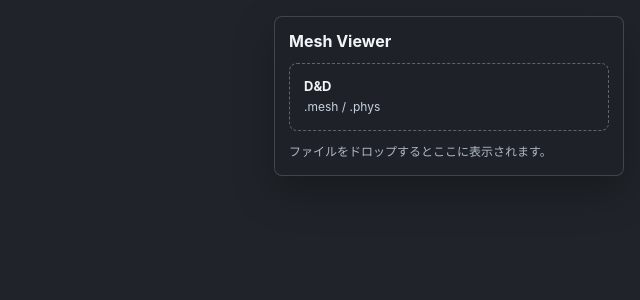
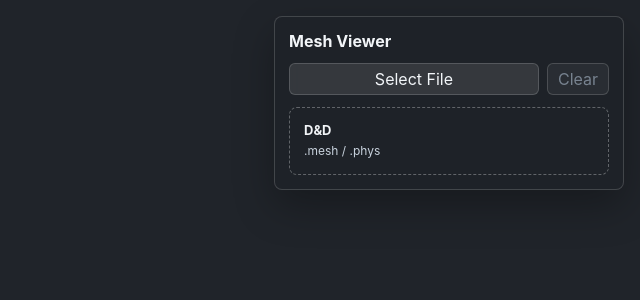
Before and after one commit to Teinishi/sw-file-lib, a Vue app in the folder packages/dev-viewer/: page / in a window 1280 px wide. Shown: the top 300 px of the page, without its empty margins (640-1280 px from the left). Built offline with nearby package versions, Linux system fonts and the light colour scheme.

Commit message:
選択、クリア、個別削除ボタンを追加

```diff
--- a/packages/dev-viewer/src/App.vue
+++ b/packages/dev-viewer/src/App.vue
@@ -16,6 +16,7 @@ type LoadedObject = {
 const loadedObjects = reactive<LoadedObject[]>([]);
 const isDragging = ref(false);
 const errorMessage = ref("");
+const fileInput = ref<HTMLInputElement>();
 const physMaterial = new THREE.MeshLambertMaterial({ color: 0x808080 });
 
 let nextObjectId = 1;
@@ -28,7 +29,7 @@ async function addFiles(fileList: FileList | File[]) {
   const files = [...fileList].filter((file) => /\.(mesh|phys)$/i.test(file.name));
 
   if (files.length === 0) {
-    errorMessage.value = ".mesh または .phys ファイルをドロップしてください。";
+    errorMessage.value = "Please drop .mesh or .phys files.";
     return;
   }
 
@@ -49,7 +50,7 @@ async function addFiles(fileList: FileList | File[]) {
         visible: true,
       });
     } catch (error) {
-      errorMessage.value = `${file.name} の読み込みに失敗しました: ${
+      errorMessage.value = `Failed to load ${file.name}: ${
         error instanceof Error ? error.message : String(error)
       }`;
     }
@@ -59,6 +60,31 @@ async function addFiles(fileList: FileList | File[]) {
 function setVisible(item: LoadedObject, visible: boolean) {
   item.visible = visible;
   item.object.visible = visible;
+}
+
+function openFileDialog() {
+  fileInput.value?.click();
+}
+
+function onFileSelect(event: Event) {
+  const input = event.target as HTMLInputElement;
+
+  if (input.files) {
+    void addFiles(input.files);
+  }
+
+  input.value = "";
+}
+
+function removeObject(item: LoadedObject) {
+  const index = loadedObjects.findIndex((loadedObject) => loadedObject.id === item.id);
+  if (index >= 0) {
+    loadedObjects.splice(index, 1);
+  }
+}
+
+function clearObjects() {
+  loadedObjects.splice(0);
 }
 
 function onDragEnter(event: DragEvent) {
@@ -101,6 +127,22 @@ function onDrop(event: DragEvent) {
     <aside class="object-panel">
       <h1>Mesh Viewer</h1>
 
+      <input
+        ref="fileInput"
+        class="file-input"
+        type="file"
+        accept=".mesh,.phys"
+        multiple
+        @change="onFileSelect"
+      />
+
+      <div class="actions">
+        <button type="button" @click="openFileDialog">Select File</button>
+        <button type="button" :disabled="loadedObjects.length === 0" @click="clearObjects">
+          Clear
+        </button>
+      </div>
+
       <div class="drop-zone">
         <span>D&D</span>
         <p>.mesh / .phys</p>
@@ -110,7 +152,7 @@ function onDrop(event: DragEvent) {
 
       <ul v-if="loadedObjects.length > 0" class="object-list">
         <li v-for="item in loadedObjects" :key="item.id" class="object-item">
-          <label>
+          <label class="visibility-control">
             <input
               type="checkbox"
               :checked="item.visible"
@@ -119,10 +161,16 @@ function onDrop(event: DragEvent) {
             <span class="object-name">{{ item.name }}</span>
             <span class="object-kind">{{ item.kind }}</span>
           </label>
+          <button
+            class="delete-button"
+            type="button"
+            :aria-label="`Remove ${item.name}`"
+            @click="removeObject(item)"
+          >
+            Remove
+          </button>
         </li>
       </ul>
-
-      <p v-else class="empty">ファイルをドロップするとここに表示されます。</p>
     </aside>
   </main>
 </template>
@@ -183,6 +231,38 @@ function onDrop(event: DragEvent) {
   font-weight: 700;
 }
 
+.file-input {
+  display: none;
+}
+
+.actions {
+  display: grid;
+  grid-template-columns: minmax(0, 1fr) auto;
+  gap: 8px;
+}
+
+.actions button,
+.delete-button {
+  min-height: 32px;
+  padding: 0 10px;
+  color: #f2f5f8;
+  cursor: pointer;
+  background: rgba(255, 255, 255, 0.1);
+  border: 1px solid rgba(255, 255, 255, 0.16);
+  border-radius: 6px;
+}
+
+.actions button:hover:not(:disabled),
+.delete-button:hover {
+  background: rgba(255, 255, 255, 0.16);
+}
+
+.actions button:disabled {
+  color: #788390;
+  cursor: default;
+  background: rgba(255, 255, 255, 0.05);
+}
+
 .drop-zone {
   display: grid;
   gap: 4px;
@@ -219,16 +299,24 @@ function onDrop(event: DragEvent) {
   list-style: none;
 }
 
-.object-item label {
+.object-item {
+  display: grid;
+  grid-template-columns: minmax(0, 1fr) auto;
+  gap: 8px;
+  align-items: center;
+  padding: 7px 8px;
+  background: rgba(255, 255, 255, 0.07);
+  border: 1px solid rgba(255, 255, 255, 0.08);
+  border-radius: 6px;
+}
+
+.visibility-control {
   display: grid;
   grid-template-columns: 18px minmax(0, 1fr) auto;
   gap: 8px;
   align-items: center;
+  min-width: 0;
   min-height: 34px;
-  padding: 7px 8px;
-  background: rgba(255, 255, 255, 0.07);
-  border: 1px solid rgba(255, 255, 255, 0.08);
-  border-radius: 6px;
 }
 
 .object-item input {
@@ -254,6 +342,12 @@ function onDrop(event: DragEvent) {
   border-radius: 4px;
 }
 
+.delete-button {
+  min-height: 28px;
+  padding: 0 8px;
+  font-size: 12px;
+}
+
 .empty {
   color: #aeb9c5;
 }
```
